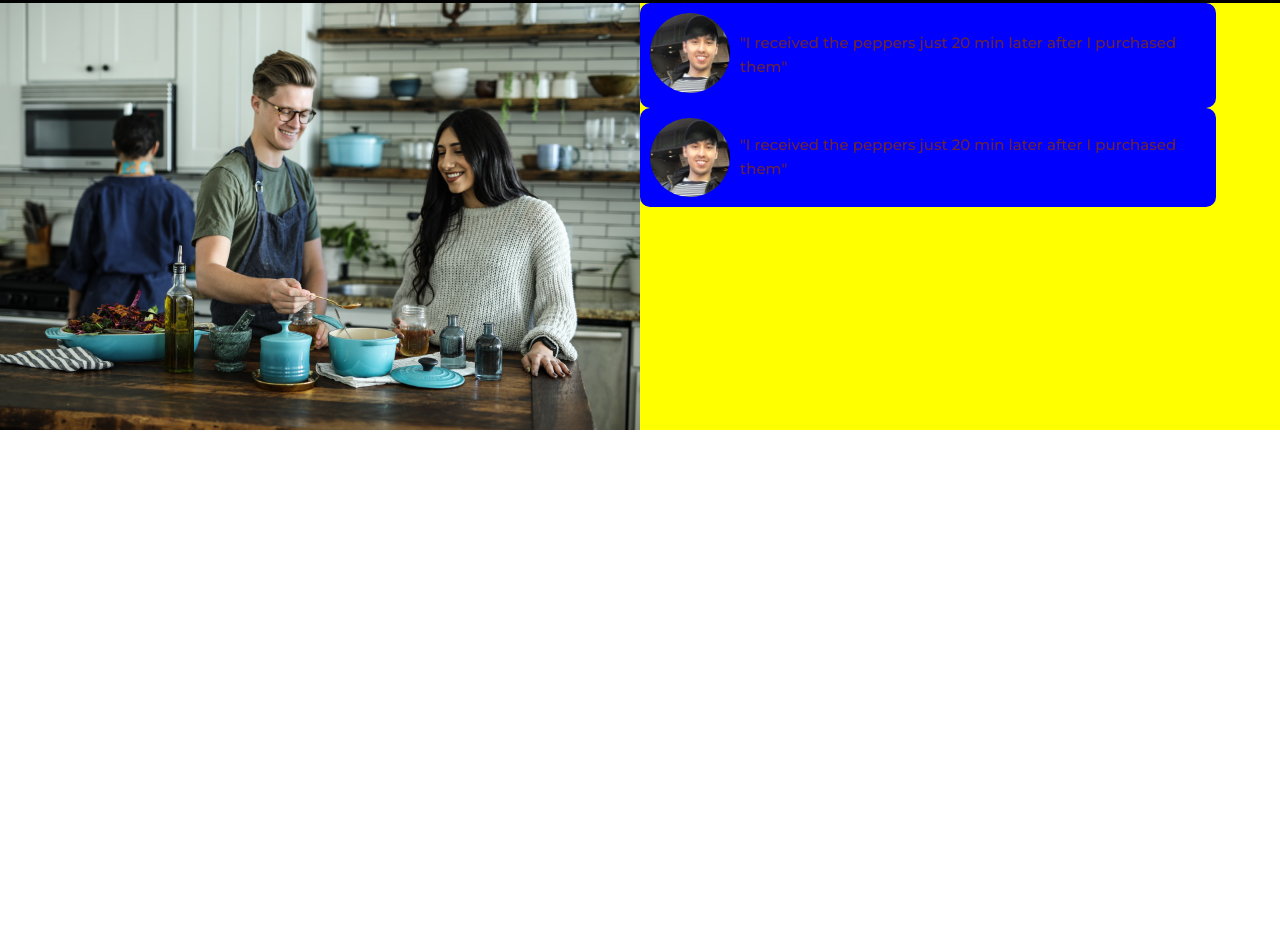
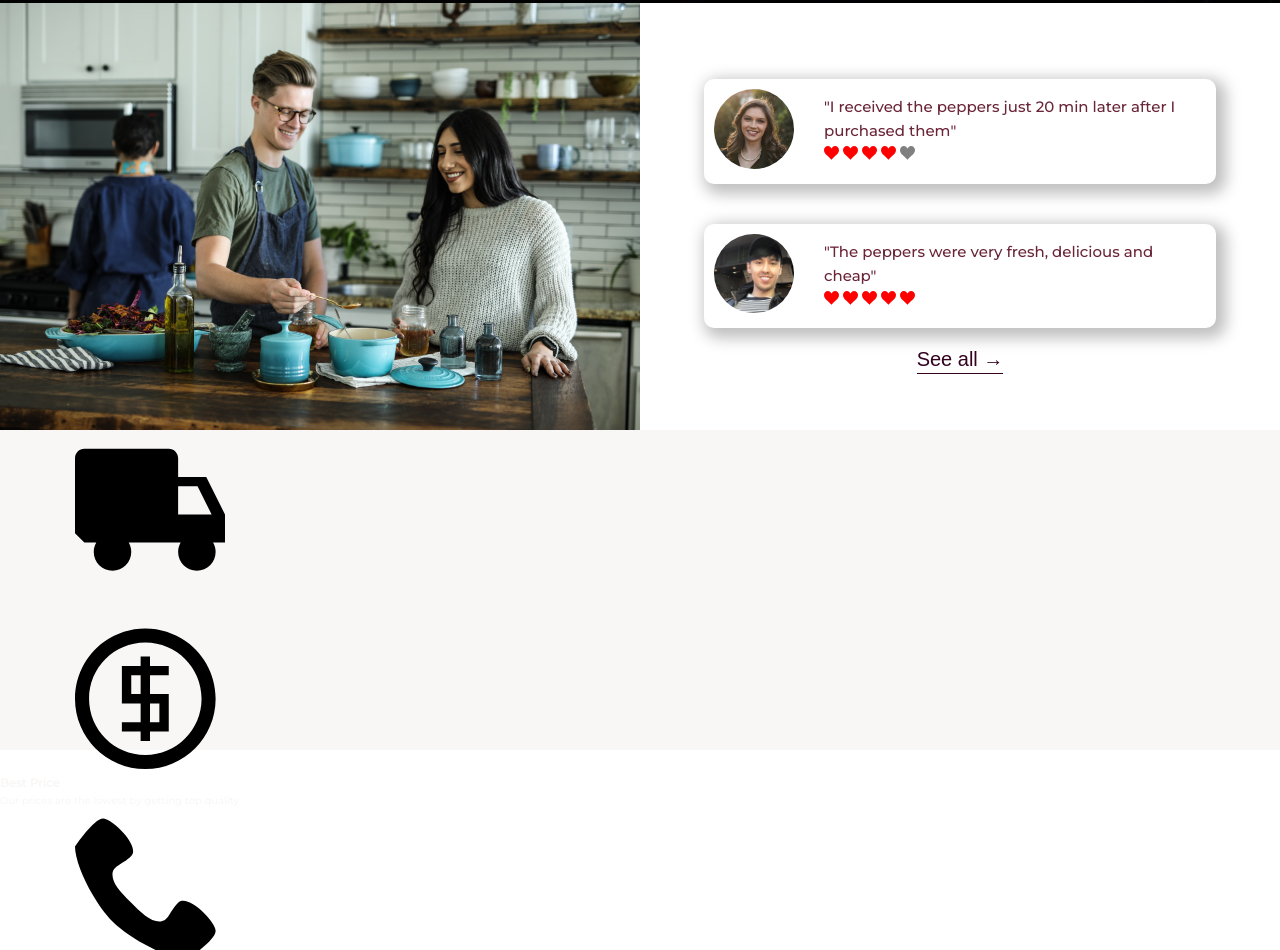
Before and after one commit to YiroYi/don-chile, a website: page index.html in a window 1280 px wide. Shown: the part 885-1835 px from the top of the page. Before the commit the page ends 1688 px from the top, so only its background shows below. Drawn offline with Linux system fonts and the light colour scheme.

Commit message:
Cards complete

```diff
--- a/index.html
+++ b/index.html
@@ -30,15 +30,79 @@
         <div class="services__info">
           <div class="info-card">
             <div>
+              <img src="../img/realtor-2.jpeg" alt="" class="info-card__face">
+            </div>
+            <div class="info-card__content">
+              <p>"I received the peppers just 20 min later after I purchased them"</p>
+              <div class="info-card__content__item">
+                <svg class="info-card__content__item--heart">
+                  <use xlink:href="img/sprite.svg#icon-heart"/>
+                </svg>
+                <svg class="info-card__content__item--heart">
+                  <use xlink:href="img/sprite.svg#icon-heart"/>
+                </svg>
+                <svg class="info-card__content__item--heart">
+                  <use xlink:href="img/sprite.svg#icon-heart"/>
+                </svg>
+                <svg class="info-card__content__item--heart">
+                  <use xlink:href="img/sprite.svg#icon-heart"/>
+                </svg>
+                <svg class="info-card__content__item--heart">
+                  <use xlink:href="img/sprite.svg#icon-heart"/>
+                </svg>
+              </div>
+            </div>
+          </div>
+          <div class="info-card">
+            <div>
               <img src="../img/coment.jpeg" alt="" class="info-card__face">
             </div>
             <div class="info-card__content">
-              <p>"I received the peppers just 20 min later after I purchased them"</p>
+              <p>"The peppers were very fresh, delicious and cheap"</p>
+              <div class="info-card__content__item">
+                <svg class="info-card__content__item--heart">
+                  <use xlink:href="img/sprite.svg#icon-heart"/>
+                </svg>
+                <svg class="info-card__content__item--heart">
+                  <use xlink:href="img/sprite.svg#icon-heart"/>
+                </svg>
+                <svg class="info-card__content__item--heart">
+                  <use xlink:href="img/sprite.svg#icon-heart"/>
+                </svg>
+                <svg class="info-card__content__item--heart">
+                  <use xlink:href="img/sprite.svg#icon-heart"/>
+                </svg>
+                <svg class="info-card__content__item--heart" style="fill: red;">
+                  <use xlink:href="img/sprite.svg#icon-heart"/>
+                </svg>
+              </div>
             </div>
           </div>
-          <div class="info-card">
-            <img src="../img/coment.jpeg" alt="" class="info-card__face">
-            <p class="info-card__content">"I received the peppers just 20 min later after I purchased them"</p>
+          <div>
+            <button class="info-btn">See all &#8594;</button>
+          </div>
+        </div>
+        <div class="services__type">
+          <div class="service-card">
+            <svg class="service-card__item">
+              <use xlink:href="img/sprite.svg#icon-truck"/>
+            </svg>
+            <h3>Express Delivery</h3>
+            <p>We will be at your home in less than 30 minutes</p>
+          </div>
+          <div class="service-card">
+            <svg class="service-card__item">
+              <use xlink:href="img/sprite.svg#icon-coin-dollar"/>
+            </svg>
+            <h3>Best Price</h3>
+            <p>Our prices are the lowest by getting top quality</p>
+          </div>
+          <div class="service-card">
+            <svg class="service-card__item">
+              <use xlink:href="img/sprite.svg#icon-phone"/>
+            </svg>
+            <h3>Support 24/7</h3>
+            <p>Want to know how to cook your peppers, just call us</p>
           </div>
         </div>
       </section>
--- a/sass/_header.scss
+++ b/sass/_header.scss
@@ -1,7 +1,7 @@
 .header{
 
   grid-column: full-start / full-end;
-  //opacity: .85;
+
 
   font-family: $font-display;
   &__image {
--- a/sass/_services.scss
+++ b/sass/_services.scss
@@ -4,7 +4,7 @@
 
   display: grid;
   grid-template-columns: repeat(2, 50%);
-  grid-template-rows: min-content;
+  grid-template-rows: min-content 40vh;
   &__img {
     background-color: blue;
     width: 100%;
@@ -12,29 +12,71 @@
   }
 
   &__info {
-    background-color: yellow;
+    display: flex;
+    flex-direction: column;
+    justify-content: center;
+    align-items: center;
+  }
 
+  &__type {
+    background-color: $color-grey-light-1;
+    grid-row: 2 / 3;
+    grid-column: 1 / 3;
   }
 }
 
 .info-card {
-      background-color: blue;
+      background-color: #fff;
+      margin: 2rem auto;
       border-radius: 1rem;
-      width:90%;
+      width:80%;
+      box-shadow: 5px 5px 15px 5px #BFBFBF;
 
 
       display: flex;
-      justify-content: flex-end;
+      justify-content: space-around;
       align-items: center;
 
       &__face {
       width: 10rem;
       border-radius: 50%;
       padding:1rem;
+      flex: 0 0 30%;
     }
 
     &__content {
       font-size: 1.5rem;
       color: $color-secondary-dark;
+      flex: 1;
+      padding: 0 2rem;
+
+      &__item {
+
+        &--heart{
+          width: 1.5rem;
+          height: 1.5rem;
+          font-size: 1px;
+          fill: grey;
+        }
+
+        &--heart:not(:last-child){
+          width: 1.5rem;
+          height: 1.5rem;
+          font-size: 1px;
+          fill: red;
+        }
+      }
     }
 }
+
+.info-btn {
+  border: none;
+  color: $color-primary-dark;
+  font-size: 2rem;
+  border-bottom: 1px solid currentColor;
+  padding-bottom: 2px;
+  display: inline-block;
+  background-color: transparent;
+  cursor: pointer;
+  transition: all .2s;
+}
```
Also changed, not shown: css/style.css, img/SVG/coin-dollar.svg (added), img/SVG/heart.svg (added), img/SVG/phone.svg (added), img/SVG/truck.svg (added), img/sprite.svg.
